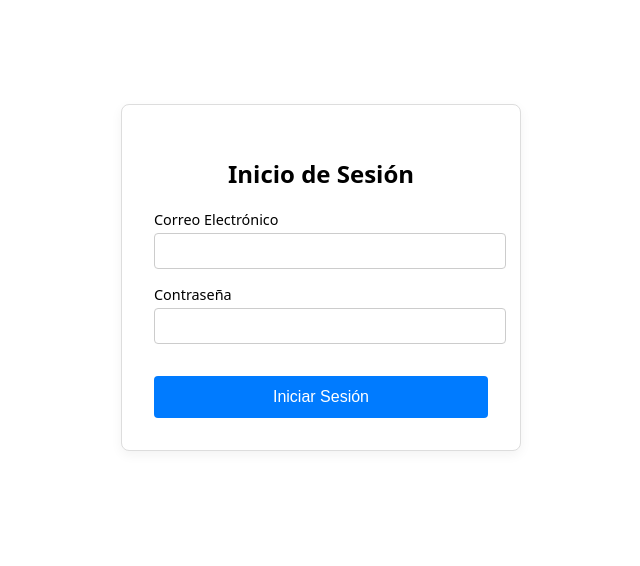
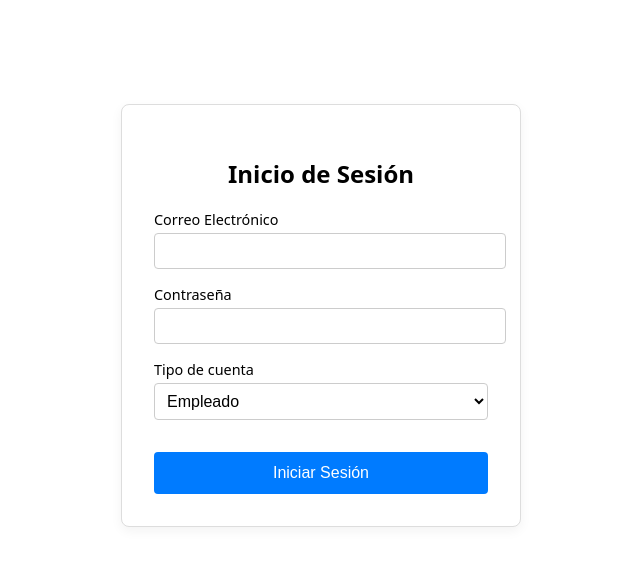
Before and after one commit to deimon005/Finding-Hours, a React (Vite) app: page / in a window 1280 px wide. Shown: the top 566 px of the page, without its empty margins (319-959 px from the left). Built offline with nearby package versions, Linux system fonts and the light colour scheme.

Commit message:
Se ha creado y modificado el login para reenviar a las vistas de los empleados y admin

```diff
--- a/src/pages/Login/Login.jsx
+++ b/src/pages/Login/Login.jsx
@@ -6,7 +6,15 @@ const Login = () => {
 
   const handleSession = (event) => {
     event.preventDefault();
-    navigate('/home');
+
+    const formData = new FormData(event.target);
+    const accountType = formData.get('class');
+
+    if (accountType === 'Empleado') {
+      navigate('/empleado');
+    } else if (accountType === 'Admin') {
+      navigate('/admin');
+    }
   };
 
   return (
@@ -21,6 +29,13 @@ const Login = () => {
           <label htmlFor="password">Contraseña</label>
           <input type="password" id="password" name="password" required />
         </div>
+        <div className={styles.field}>
+          <label htmlFor="class">Tipo de cuenta</label>
+          <select name="class" id="class">
+            <option value="Empleado">Empleado</option>
+            <option value="Admin">Administrado o RRHH</option>
+          </select>
+        </div>
         <button type="submit">Iniciar Sesión</button>
       </form>
     </section>
--- a/src/pages/Login/Login.module.css
+++ b/src/pages/Login/Login.module.css
@@ -1,13 +1,13 @@
 .container {
-  width: 100%;                  /* Ocupa todo el ancho disponible */
-  max-width: 400px;             /* Pero no más de 400px */
+  width: 100%;
+  max-width: 400px;
   margin: 4rem auto;
   padding: 2rem;
   background-color: #ffffff;
   border: 1px solid #ddd;
   border-radius: 8px;
   box-shadow: 0 4px 12px rgba(0, 0, 0, 0.05);
-  box-sizing: border-box;       /* Incluye el padding en el tamaño */
+  box-sizing: border-box;
 }
 
 form {
@@ -30,12 +30,14 @@ label {
   text-align: left;
 }
 
-input {
+input,
+select {
   width: 100%;
   padding: 0.5rem;
   border: 1px solid #ccc;
   border-radius: 4px;
   font-size: 1rem;
+  background-color: white;
 }
 
 button {
@@ -55,7 +57,6 @@ button:hover {
   background-color: #0056b3;
 }
 
-/* Opcional: ajustar padding en pantallas pequeñas */
 @media (max-width: 480px) {
   .container {
     padding: 1.5rem 1rem;
```
